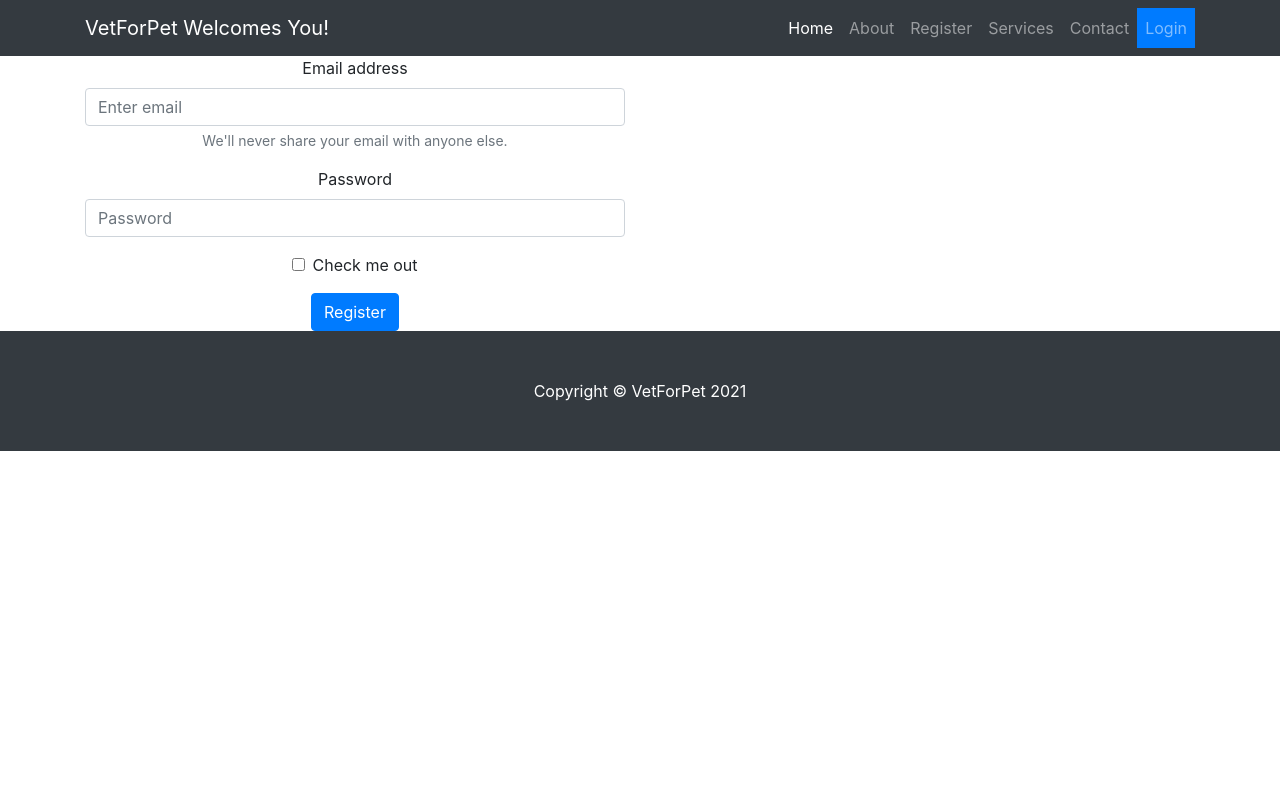
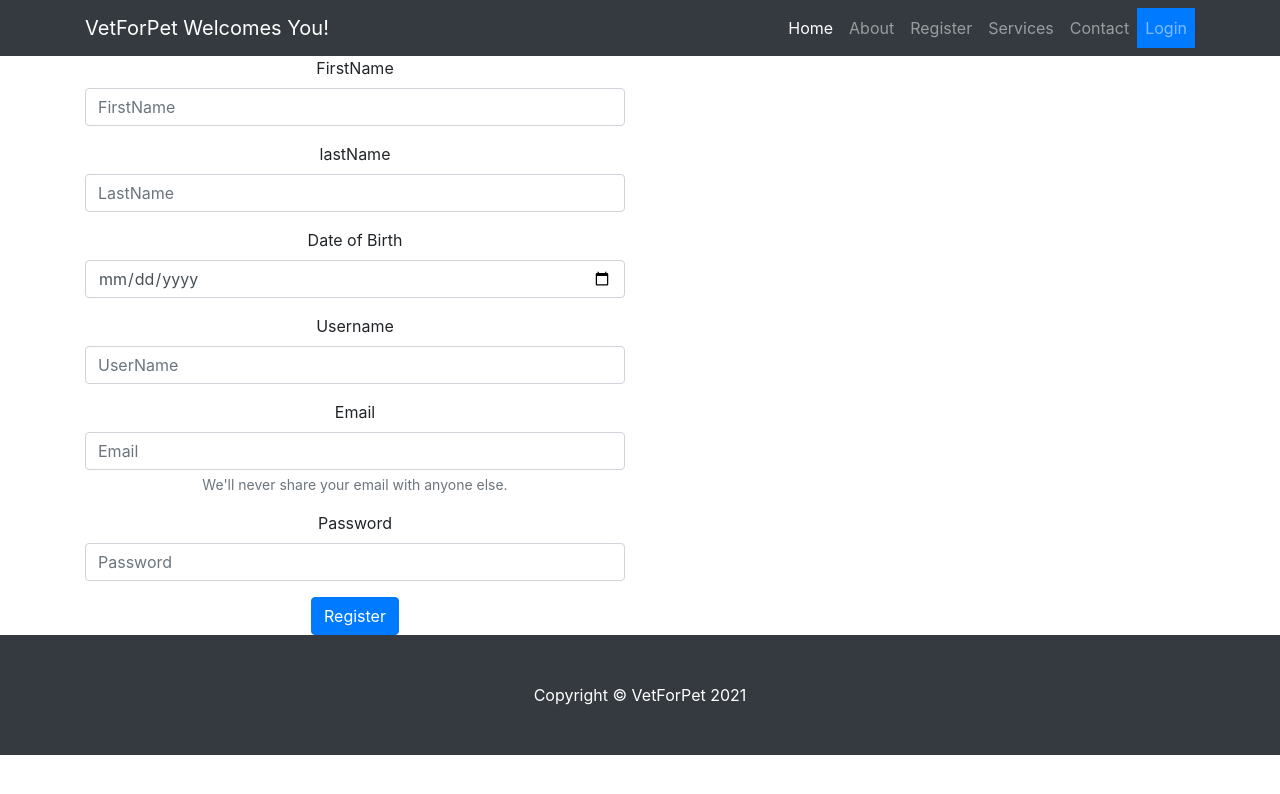
Before and after one commit to aadarsha10/PetHospitalFrontend, a React (Create React App) app: page /register in a window 1280 px wide. Shown: the top 794 px of the page. Built offline with nearby package versions, Linux system fonts and the light colour scheme.

Commit message:
Commit to push into remote

```diff
--- a/src/Container/Register.js
+++ b/src/Container/Register.js
@@ -1,6 +1,6 @@
 import React, {Component} from 'react';
 import axios from 'axios';
-import { error } from 'jquery';
+import { error, event } from 'jquery';
 class Register extends Component{
 
     state = {
@@ -38,18 +38,46 @@ class Register extends Component{
                 </h1>
                 <form>
                     <div class="form-group">
-                        <label for="exampleInputEmail1">Email address</label>
-                        <input type="email" class="form-control" id="exampleInputEmail1" aria-describedby="emailHelp" placeholder="Enter email"/>
+                        <label for="inputFirstName">FirstName</label>
+                        <p><input type="text" class="form-control" id="firstName" placeholder="FirstName"
+                        value={this.state.firstName}
+                        onChange = {(event)=>{this.setState({firstName:event.target.value})}}/></p>
+                    </div>
+                    <div class="form-group">
+                        <label for="lastName">lastName</label>
+                        <p><input type="text" class="form-control" id="lastName" placeholder="LastName"
+                        value={this.state.lastName}
+                        onChange = {(event)=>{this.setState({lastName:event.target.value})}}/></p>
+                    </div>
+                    <div class="form-group">
+                        <label for="dob">Date of Birth</label>
+                        <input type="date" class="form-control" id="dateofbirth" placeholder="Date of Birth"
+                        value={this.state.dob}
+                        onChange = {(event)=>{this.setState({dob:event.target.value})}}/>
+                    </div>
+                    <div class="form-group">
+                        <label for="username">Username</label>
+                        <input type="text" class="form-control" id="username" placeholder="UserName"
+                        value={this.state.userName}
+                        onChange = {(event)=>{this.setState({userName:event.target.value})}}/>
+                    </div>
+                    <div class="form-group">
+                        <label for="inputEmail">Email</label>
+                        <input type="email" class="form-control" id="email" placeholder="Email"
+                        value={this.state.email}
+                        onChange = {(event)=>{this.setState({email:event.target.value})}}/>
                         <small id="emailHelp" class="form-text text-muted">We'll never share your email with anyone else.</small>
                     </div>
                     <div class="form-group">
-                        <label for="exampleInputPassword1">Password</label>
-                        <input type="password" class="form-control" id="exampleInputPassword1" placeholder="Password"/>
+                        <label for="Password">Password</label>
+                        <input type="password" class="form-control" id="password" placeholder="Password"
+                        value={this.state.password}
+                        onChange = {(event)=>{this.setState({password:event.target.value})}}/>
                     </div>
-                    <div class="form-group form-check">
+                    {/* <div class="form-group form-check">
                         <input type="checkbox" class="form-check-input" id="exampleCheck1"/>
                         <label class="form-check-label" for="exampleCheck1">Check me out</label>
-                    </div>
+                    </div> */}
                     <button type="submit" class="btn btn-primary" onClick={this.sendUserData}>Register</button>
                 </form>
             </div>
```
